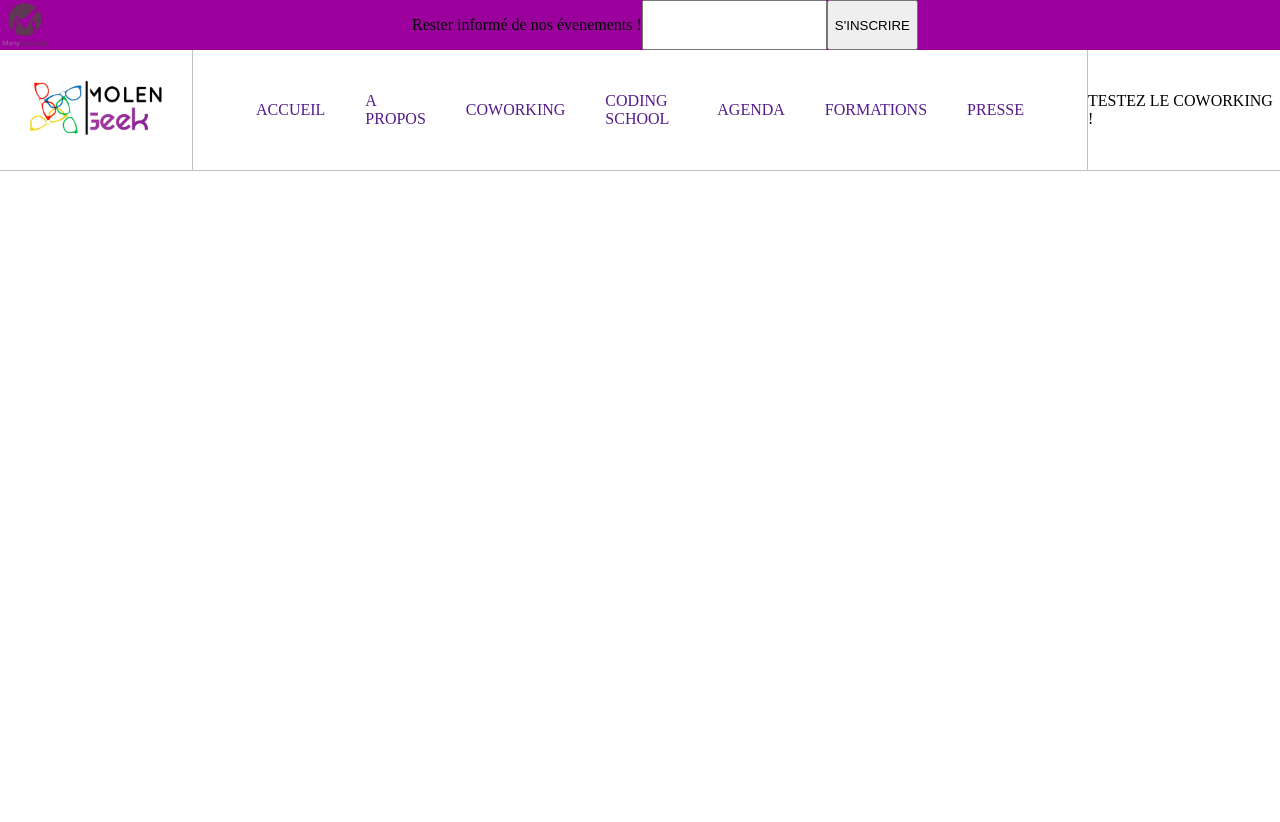
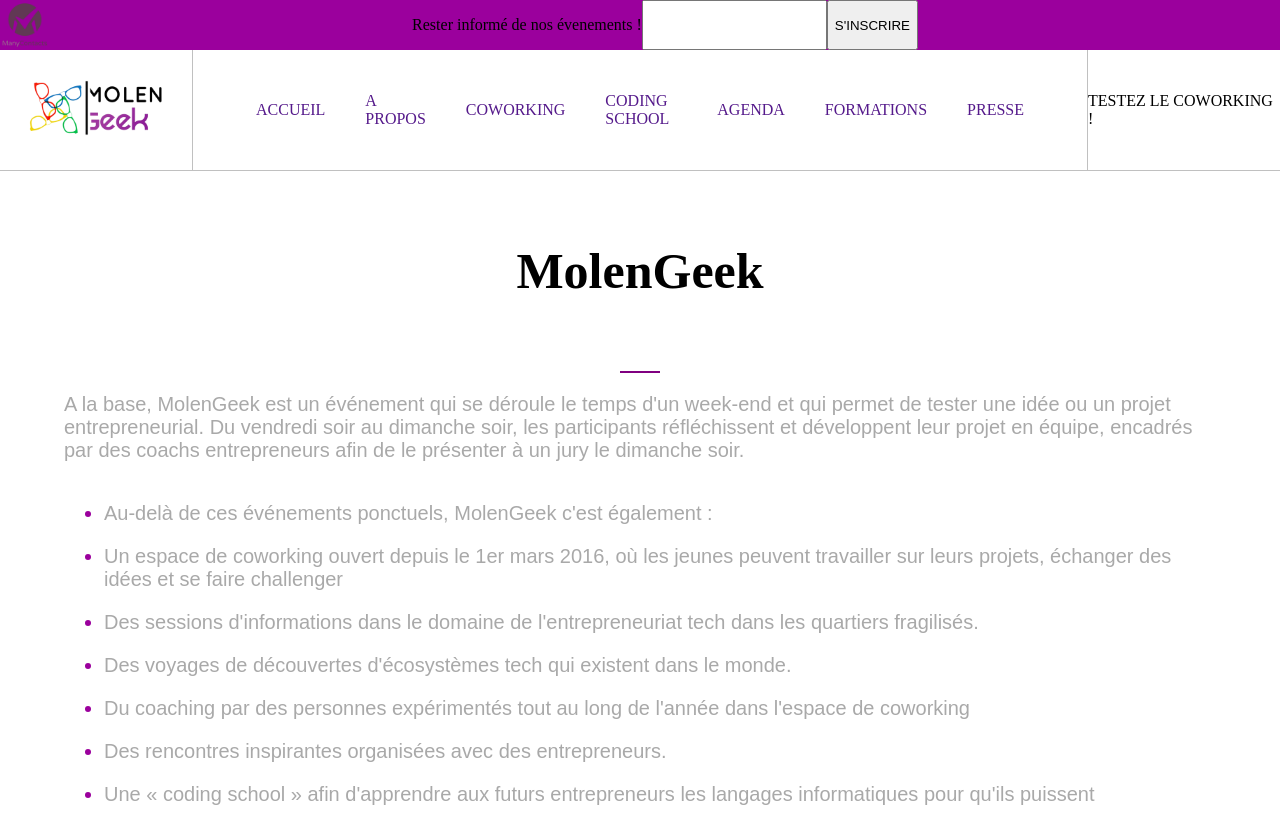
Before and after one commit to sofiane626/css.ex1, a plain HTML site: page index.html in a window 1280 px wide. Before the commit the page ends 800 px from the top, so only its background shows below. Drawn offline with Linux system fonts and the light colour scheme.

Commit message:
section1 fini

```diff
--- a/index.html
+++ b/index.html
@@ -42,8 +42,37 @@
         </nav>
     </header>
 
+    <main>
+        <section>
+            <div class="titre">
+                <h1 style="font-size: 50px;">MolenGeek</h1>
+            </div>
+            <div>
+                <hr id="hr">
+            </div>
+        </section>
+        <section class="section-intro">
+            <p>A la base, MolenGeek est un événement qui se déroule le temps d'un week-end et qui permet de tester une
+                idée ou un
+                projet entrepreneurial. Du vendredi soir au dimanche soir, les participants réfléchissent et développent
+                leur projet en
+                équipe, encadrés par des coachs entrepreneurs afin de le présenter à un jury le dimanche soir.</p>
+            <ul>
+                <li>Au-delà de ces événements ponctuels, MolenGeek c'est également :</li>
+                <li>Un espace de coworking ouvert depuis le 1er mars 2016, où les jeunes peuvent travailler sur leurs
+                    projets, échanger des
+                    idées et se faire challenger</li>
+                <li>Des sessions d'informations dans le domaine de l'entrepreneuriat tech dans les quartiers fragilisés.
+                </li>
+                <li>Des voyages de découvertes d'écosystèmes tech qui existent dans le monde.</li>
+                <li>Du coaching par des personnes expérimentés tout au long de l'année dans l'espace de coworking</li>
+                <li>Des rencontres inspirantes organisées avec des entrepreneurs.</li>
+                <li>Une « coding school » afin d'apprendre aux futurs entrepreneurs les langages informatiques pour
+                    qu'ils puissent</li>
+            </ul>
+        </section>
+    </main>
 
-    <main></main>
     <footer></footer>
 </body>
 
--- a/public/css/style.css
+++ b/public/css/style.css
@@ -61,3 +61,37 @@ a {
     border-right: solid 1px rgb(192, 192, 192);
     width: 15%;
 }
+
+.titre {
+    height: 200px;
+    display: flex;
+    align-items: center;
+    justify-content: center;
+}
+
+#hr {
+    width: 3%;
+    margin: auto;
+    border: solid 1px purple;
+}
+
+.section-intro {
+    width: 90%;
+    margin: auto;
+}
+
+.section-intro p,
+li {
+    font-size: 20px;
+    font-family: Arial, Helvetica, sans-serif;
+    color: darkgrey;
+}
+
+.section-intro li::marker {
+    color: #9b009d;
+}
+
+.section-intro li {
+    padding-top: 20px;
+    list-style-position: outside;
+}
```
